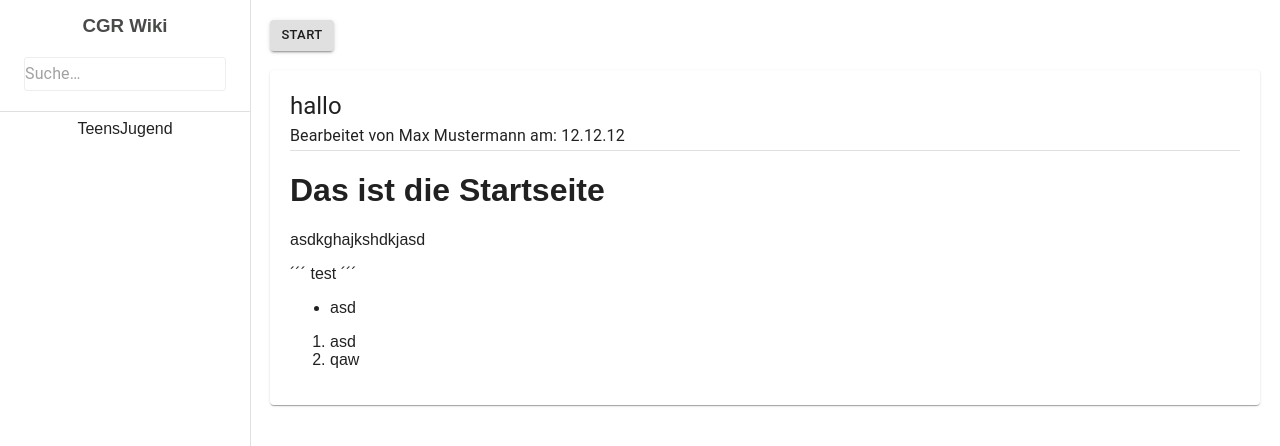
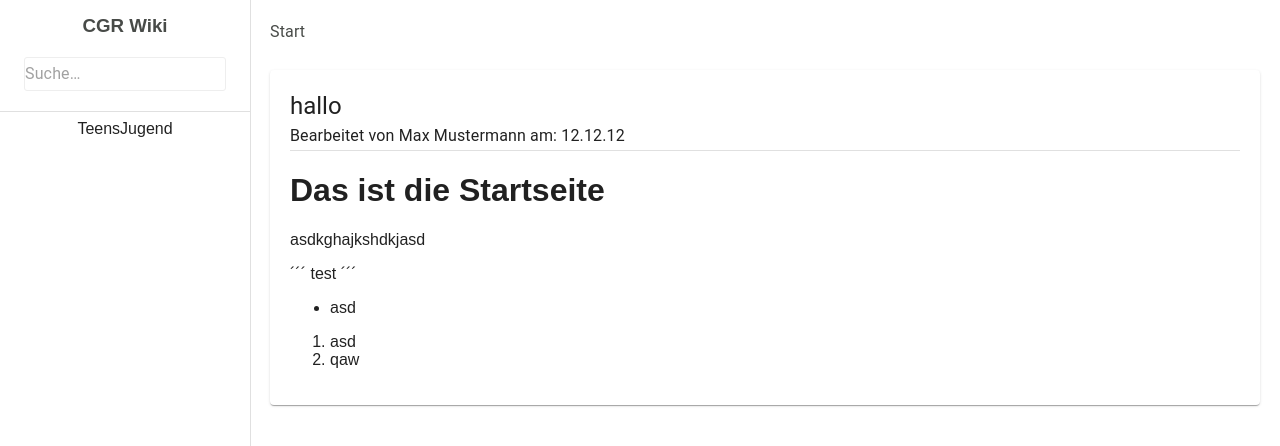
Before and after one commit to church-organizer/cgr-app, a React (Create React App) app: page / in a window 1280 px wide. Shown: the top 446 px of the page. Built offline with nearby package versions, Linux system fonts and the light colour scheme.

Commit message:
correct path shown

```diff
--- a/src/components/Path/Path.js
+++ b/src/components/Path/Path.js
@@ -8,13 +8,10 @@ const Path = (props) => {
         let path = "/";
         return (
             <Breadcrumbs separator={">"} aria-label="breadcrumb">
-                <Link style={{cursor: "pointer"}} color="primary" to={path}>
-                    <Button  variant={"contained"} size={"small"}>Start</Button>
-                </Link>
+                <Link style={{cursor: "pointer"}} color="primary" to={path}>Start</Link>
                 {props.path.map((dir, index) => {
-                    path += "/" + dir;
-                    return (<Link key={index} style={{cursor: "pointer"}} color="primary" to={path}>
-                        <Button  variant={"contained"} size={"small"}>{dir}</Button>
+                    path += "" + dir;
+                    return (<Link key={index} style={{cursor: "pointer"}} color="primary" to={path}>{dir}
                     </Link>);
                 })}
             </Breadcrumbs>
--- a/src/services/FileLoader.js
+++ b/src/services/FileLoader.js
@@ -3,24 +3,25 @@ import Teens1 from '../files/teens/Allgemein.md';
 import Teens2 from '../files/teens/Allgemein2.md';
 import Youth1 from '../files/youth/Allgemein.md';
 import Youth2 from '../files/youth/Allgemein2.md';
-import Teens from '../files/teens.md';
+import Teens from '../files/Teens.md';
 import Start from '../files/Start.md';
 
 class FileLoader {
 
     static getFilesFromDir(path) {
+        path = path.toLowerCase();
         switch (path) {
             case "/":
                 return fetch(Start).then(res => res.text());
-            case "/teens/Allgemein":
+            case "/teens/Allgemein".toLowerCase():
                 return fetch(Teens1).then(res => res.text());
-            case "/teens/Allgemein2":
+            case "/teens/Allgemein2".toLowerCase():
                 return fetch(Teens2).then(res => res.text());
-            case "/youth/Allgemein":
+            case "/youth/Allgemein".toLowerCase():
                 return fetch(Youth1).then(res => res.text());
-            case "/youth/Allgemein2":
+            case "/youth/Allgemein2".toLowerCase():
                 return fetch(Youth2).then(res => res.text());
-            case "/teens":
+            case "/Teens".toLowerCase():
                 return fetch(Teens).then(res => res.text());
         }
 
--- a/src/wiki/WikiPage.js
+++ b/src/wiki/WikiPage.js
@@ -47,16 +47,21 @@ class WikiPage extends Component {
     constructor(props) {
         super(props);
         const loadDir = () => {
-            console.log(window.location.pathname);
-            FileLoader.getFilesFromDir(window.location.pathname).then(text => this.setState({content: text}));
+            this.path = window.location.pathname;
+            FileLoader.getFilesFromDir(this.path).then(text => this.setState({content: text}));
         };
         loadDir();
+
+        const path = this.path.replace("/", "");
+        if (path !== "" && path !== "/") {
+            this.dir = this.path.split("/");
+            this.dir.shift();
+        }
+
     }
 
 
     render() {
-
-        console.log(this.state.content);
         return (
             <div id="page-content">
                 <Path path={this.dir}/>
```
Also changed, not shown: src/files/Teens.md (renamed from src/files/teens.md).
